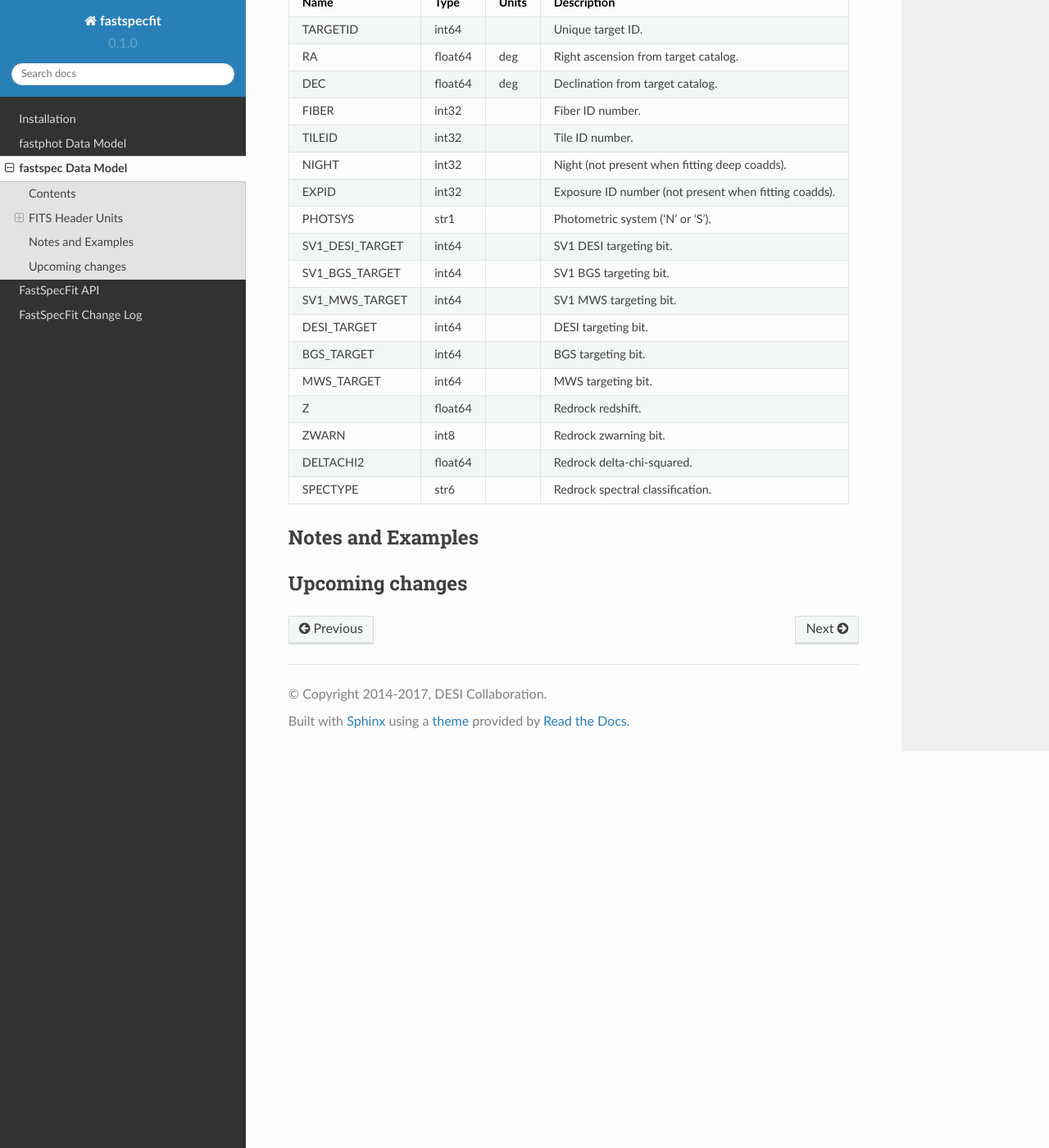
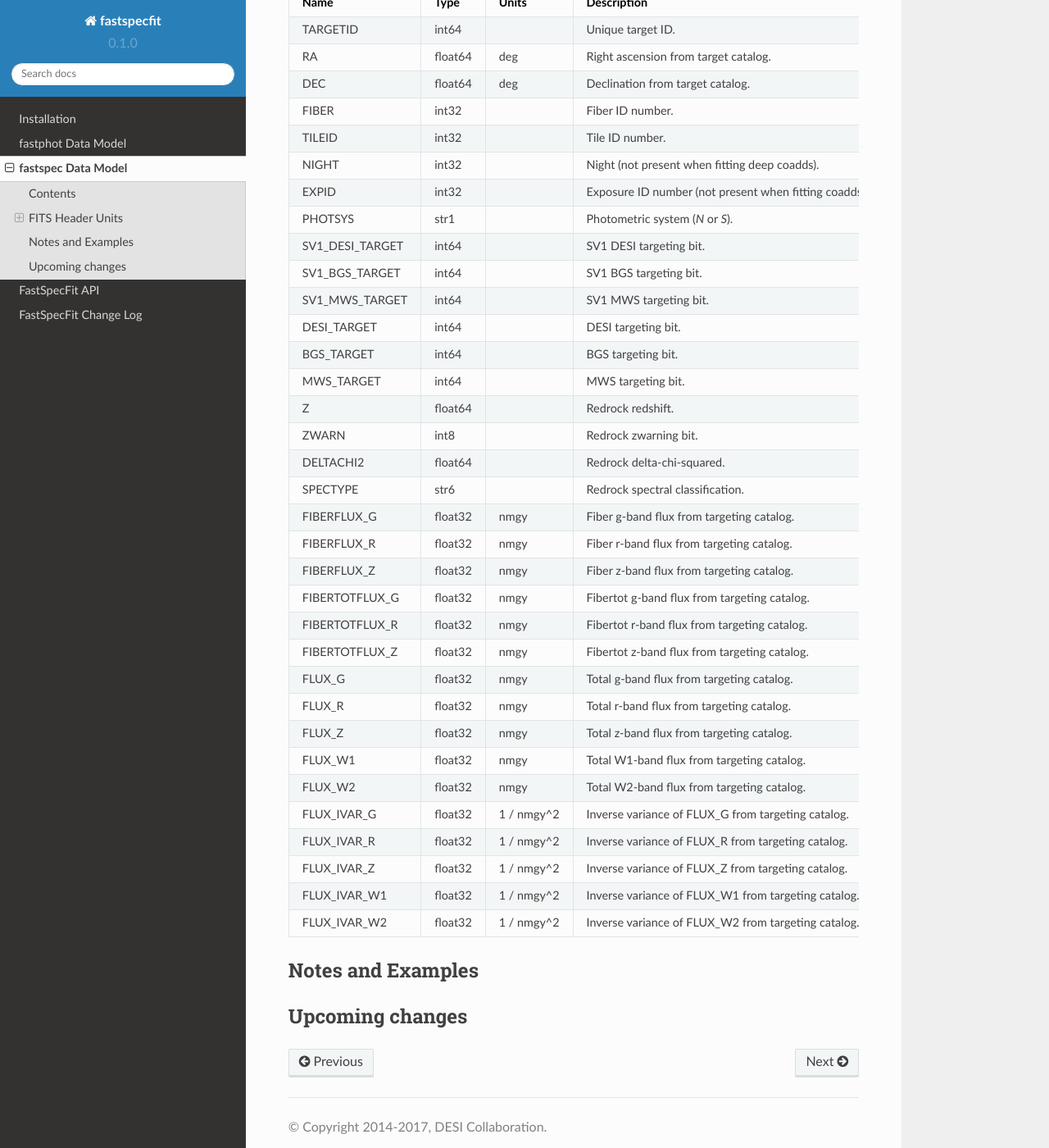
Before and after one commit to desihub/fastspecfit, a Sphinx documentation site: the page built from doc/fastspec.rst, in a window 1280 px wide and 1400 px high, scrolled down 12420 px. Shown: the whole window at 82% size. Built offline with Sphinx 7.4.7 and the Read the Docs theme 2.0.0, drawn with Linux system fonts in a browser that asks for light colours; some of the changed text lies outside the part shown.

Commit message:
doc typos; update change log

```diff
--- a/doc/fastphot.rst
+++ b/doc/fastphot.rst
@@ -129,7 +129,7 @@ Name                   Type        Units      Description
                 TILEID   int32                Tile ID number.
                  NIGHT   int32                Night (not present when fitting multi-night coadds).
                  EXPID   int32                Exposure ID number (not present when multi-night coadds).
-               PHOTSYS    str1                Photometric system ('N' or 'S').
+               PHOTSYS    str1                Photometric system (*N* or *S*).
        SV1_DESI_TARGET   int64                SV1 DESI targeting bit.
         SV1_BGS_TARGET   int64                SV1 BGS targeting bit.
         SV1_MWS_TARGET   int64                SV1 MWS targeting bit.
--- a/doc/fastspec.rst
+++ b/doc/fastspec.rst
@@ -422,7 +422,7 @@ Name                   Type        Units      Description
                 TILEID   int32                Tile ID number.
                  NIGHT   int32                Night (not present when fitting deep coadds).
                  EXPID   int32                Exposure ID number (not present when fitting coadds).
-               PHOTSYS    str1                Photometric system ('N' or 'S').
+               PHOTSYS    str1                Photometric system (*N* or *S*).
        SV1_DESI_TARGET   int64                SV1 DESI targeting bit.
         SV1_BGS_TARGET   int64                SV1 BGS targeting bit.
         SV1_MWS_TARGET   int64                SV1 MWS targeting bit.
@@ -433,6 +433,22 @@ Name                   Type        Units      Description
                  ZWARN    int8                Redrock zwarning bit.
              DELTACHI2 float64                Redrock delta-chi-squared.
               SPECTYPE    str6                Redrock spectral classification.
+           FIBERFLUX_G float32           nmgy Fiber g-band flux from targeting catalog.
+           FIBERFLUX_R float32           nmgy Fiber r-band flux from targeting catalog.
+           FIBERFLUX_Z float32           nmgy Fiber z-band flux from targeting catalog.
+        FIBERTOTFLUX_G float32           nmgy Fibertot g-band flux from targeting catalog.
+        FIBERTOTFLUX_R float32           nmgy Fibertot r-band flux from targeting catalog.
+        FIBERTOTFLUX_Z float32           nmgy Fibertot z-band flux from targeting catalog.
+                FLUX_G float32           nmgy Total g-band flux from targeting catalog.
+                FLUX_R float32           nmgy Total r-band flux from targeting catalog.
+                FLUX_Z float32           nmgy Total z-band flux from targeting catalog.
+               FLUX_W1 float32           nmgy Total W1-band flux from targeting catalog.
+               FLUX_W2 float32           nmgy Total W2-band flux from targeting catalog.
+           FLUX_IVAR_G float32     1 / nmgy^2 Inverse variance of FLUX_G from targeting catalog.
+           FLUX_IVAR_R float32     1 / nmgy^2 Inverse variance of FLUX_R from targeting catalog.
+           FLUX_IVAR_Z float32     1 / nmgy^2 Inverse variance of FLUX_Z from targeting catalog.
+          FLUX_IVAR_W1 float32     1 / nmgy^2 Inverse variance of FLUX_W1 from targeting catalog.
+          FLUX_IVAR_W2 float32     1 / nmgy^2 Inverse variance of FLUX_W2 from targeting catalog.
 ====================== =========== ========== ==========================================
 
 Notes and Examples
```
Also changed, not shown: other parts of doc/fastspec.rst (+6 -6 lines), doc/changes.rst (+12 -1 lines).
